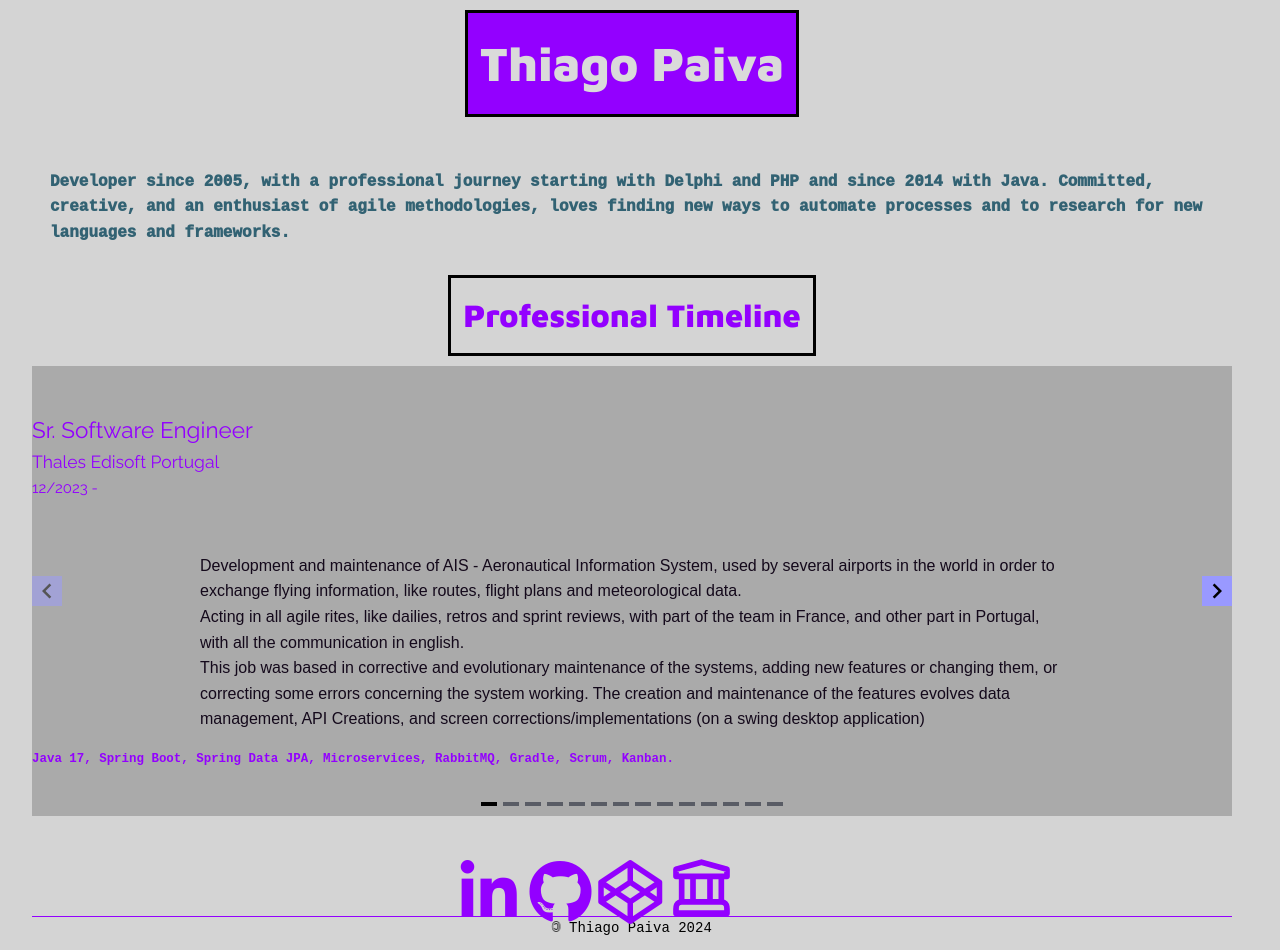
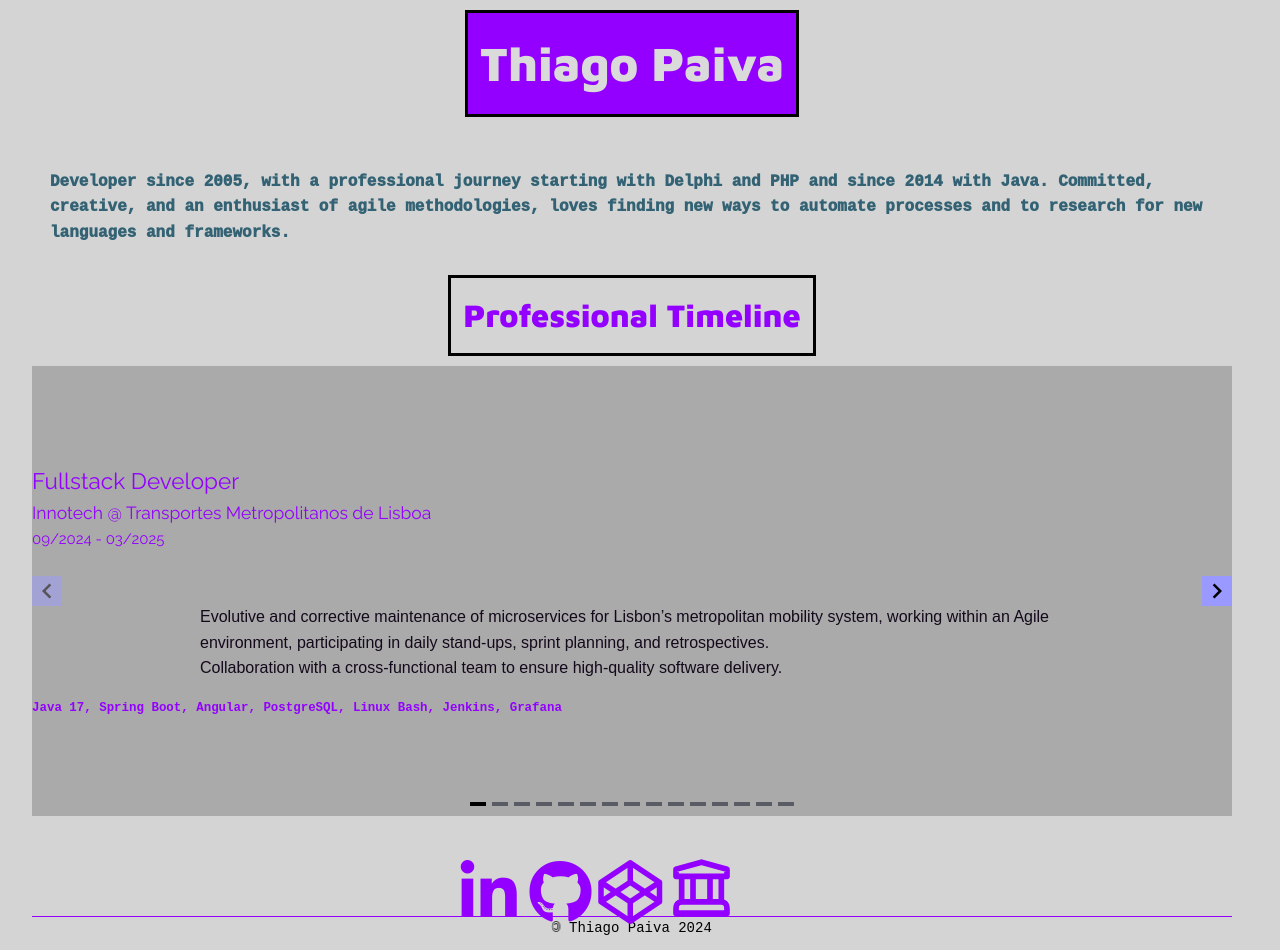
Before and after one commit to paiva-thiago/paiva-thiago.github.io, a Vue app: page / in a window 1280 px wide. Built offline with nearby package versions, Linux system fonts and the light colour scheme.

Commit message:
Update info.js

```diff
--- a/src/data/info.js
+++ b/src/data/info.js
@@ -30,8 +30,18 @@ const headerData = {
 }
 const jobs = [
   job(
+    '09/2024',
+    '03/2025',
+    'Fullstack Developer',
+    'Innotech @ Transportes Metropolitanos de Lisboa',
+    'Lisbon, Portugal',
+    `<p>Evolutive and corrective maintenance of microservices for Lisbon’s metropolitan mobility system, working within an Agile environment, participating in daily stand-ups, sprint planning, and retrospectives.</p>
+    <p>Collaboration with a cross-functional team to ensure high-quality software delivery.<p> `,
+    'Java 17, Spring Boot, Angular, PostgreSQL, Linux Bash, Jenkins, Grafana'
+  ),
+  job(
     '12/2023',
-    '',
+    '06/2024',
     'Sr. Software Engineer',
     'Thales Edisoft Portugal',
     'Oeiras, Lisbon, Portugal',
```
